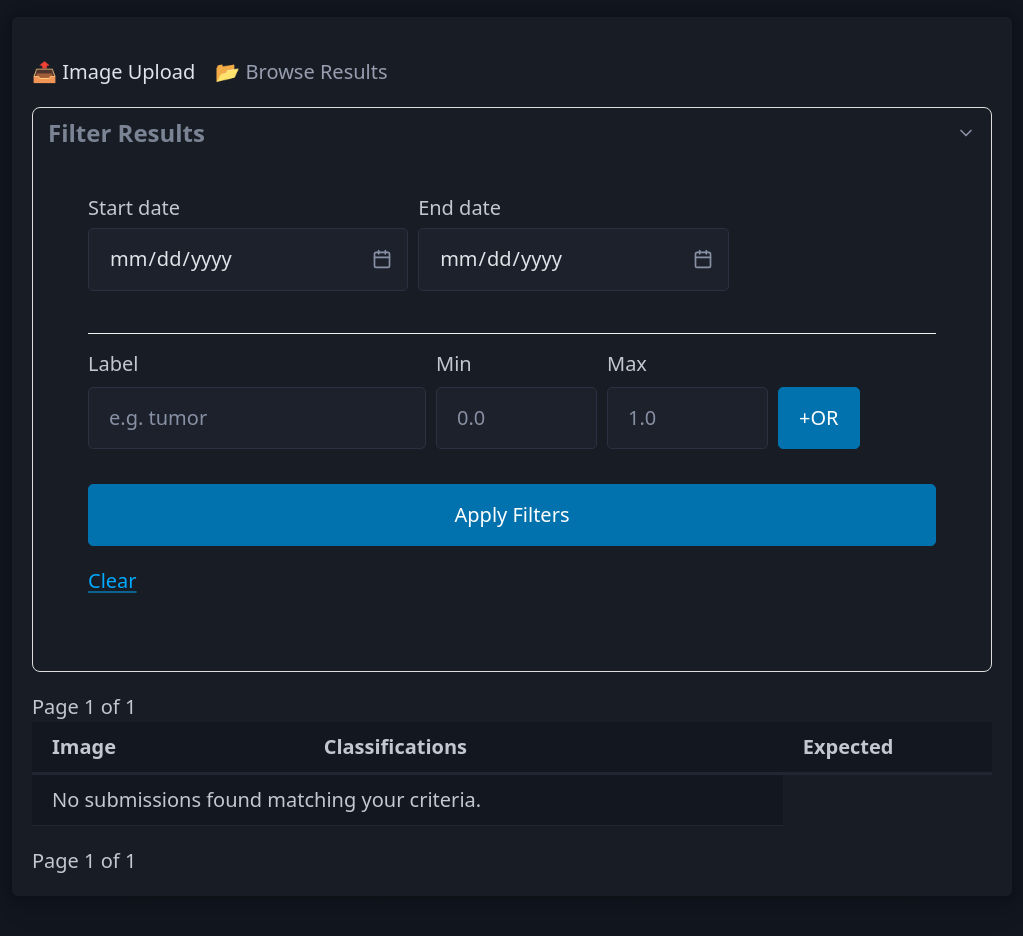
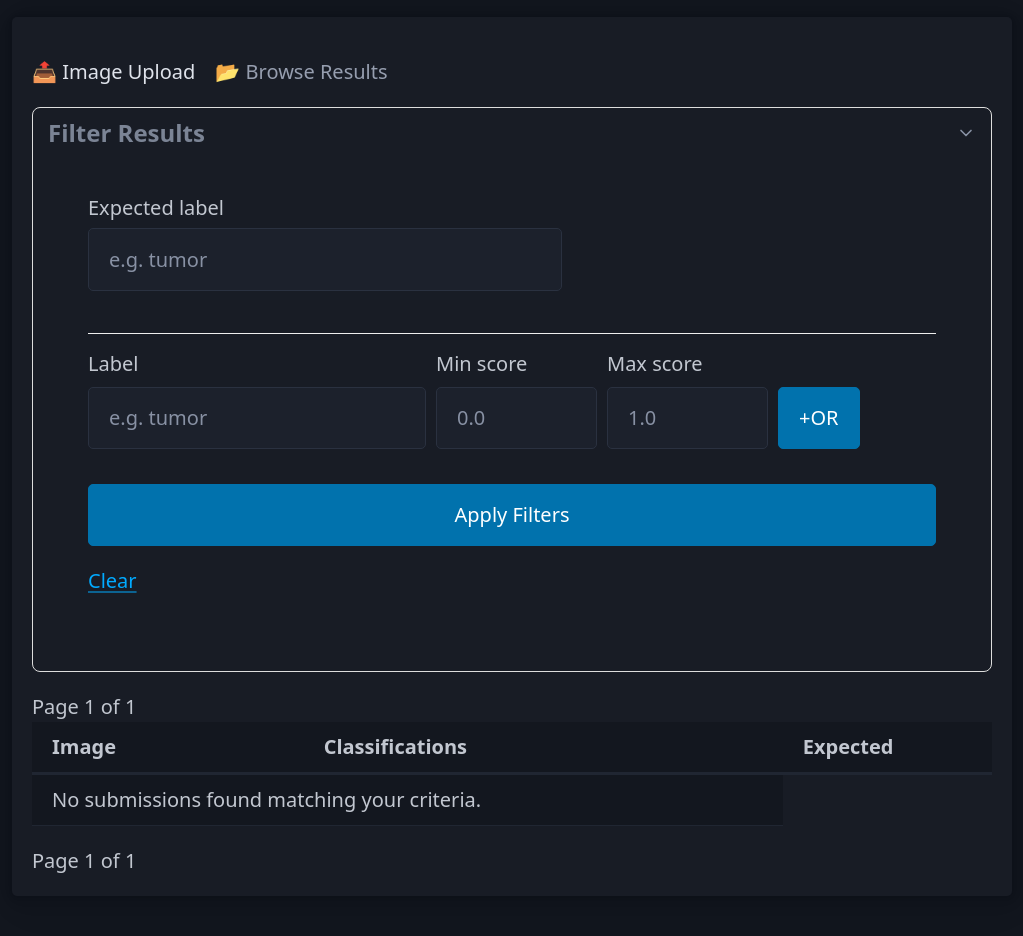
Before and after one commit to jokodev901/digital-pathology-demo, a Django app: page /imageclassifier/plip_data/ in a window 1280 px wide. Shown: the part 226-1162 px from the top of the page, without its empty margins (128-1151 px from the left). Run offline with Django 5.2, Linux system fonts and the light colour scheme; the visitor is signed in with stand-in values (Sample User, id 1); data that the repository does not hold is empty; some libraries are stand-ins or nearby versions.

Commit message:
feature: Added expected filter to data browser, disabled date filtering

```diff
--- a/image_classifier/template_views.py
+++ b/image_classifier/template_views.py
@@ -128,13 +128,18 @@ class PLIPImageView(LoginRequiredMixin, TemplateView):
 
         has_label_filters = False
 
-        min_date = self.request.GET.get('min_date')
-        max_date = self.request.GET.get('max_date')
+        # min_date = self.request.GET.get('min_date')
+        # max_date = self.request.GET.get('max_date')
+        #
+        # if min_date:
+        #     q_and_objects &= Q(created_at__gte=min_date)
+        # if max_date:
+        #     q_and_objects &= Q(created_at__lte=max_date)
 
-        if min_date:
-            q_and_objects &= Q(created_at__gte=min_date)
-        if max_date:
-            q_and_objects &= Q(created_at__lte=max_date)
+        # Expected label filter
+        expected = self.request.GET.get('expected')
+        if expected:
+            q_and_objects &= Q(expected_label__label__iexact=expected)
 
         # Dynamic Label Filters (label_0 ... label_4)
         for i in range(5):
@@ -212,8 +217,9 @@ class PLIPImageView(LoginRequiredMixin, TemplateView):
             filter_rows.append({
                 'index': i,
                 'label': self.request.GET.get(f'label_{i}', ''),
-                'min': self.request.GET.get(f'min_{i}', ''),
-                'max': self.request.GET.get(f'max_{i}', ''),
+                'expected': self.request.GET.get(f'expected_{i}', ''),
+                # 'min': self.request.GET.get(f'min_{i}', ''),
+                # 'max': self.request.GET.get(f'max_{i}', ''),
             })
 
         context['filter_rows'] = filter_rows
--- a/image_classifier/templates/_filter_row.html
+++ b/image_classifier/templates/_filter_row.html
@@ -11,7 +11,7 @@
 
     <div>
         {% if index == 0 %}
-        <label for="min_{{ index }}">Min</label>
+        <label for="min_{{ index }}">Min score</label>
         {% endif %}
         <input type="number" step="0.01" min="0" max="1" name="min_{{ index }}" id="min_{{ index }}"
                value="{{ min_val|default:'' }}"
@@ -20,7 +20,7 @@
 
     <div>
         {% if index == 0 %}
-        <label for="max_{{ index }}">Max</label>
+        <label for="max_{{ index }}">Max score</label>
         {% endif %}
         <input type="number" step="0.01" min="0" max="1" name="max_{{ index }}" id="max_{{ index }}"
                value="{{ max_val|default:'' }}"
--- a/image_classifier/templates/plip_data_browser.html
+++ b/image_classifier/templates/plip_data_browser.html
@@ -18,9 +18,17 @@
 
             <form class="noborder" method="GET" action=".">
                 <div style="margin-bottom: 15px; padding-bottom: 15px; border-bottom: 1px solid #eee;">
+                    <!--
                     <div style="display: flex; gap: 10px;">
                     <label>Start date<input type="date" name="min_date" value="{{ request.GET.min_date }}"></label>
                     <label>End date<input type="date" name="max_date" value="{{ request.GET.max_date }}"></label>
+                    </div>
+                    -->
+                    <div style="display: flex; gap: 10px;">
+                        <label>
+                            Expected label<input type="text" name="expected" value="{{ request.GET.expected }}"
+                                                 placeholder="e.g. tumor">
+                        </label>
                     </div>
                 </div>
 
```
